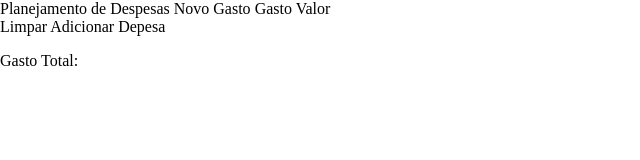
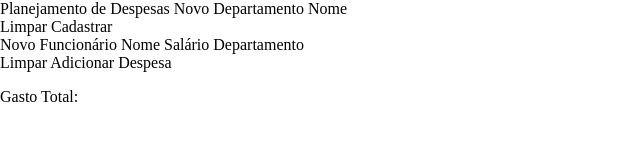
Before and after one commit to holiverleite/ionicJSPuro, a plain HTML site: page index.html in a window 1280 px wide. Shown: the whole page, without its empty margins (0-640 px from the left). Drawn offline with nearby package versions, Linux system fonts and the light colour scheme.

Commit message:
Layout implementado

```diff
--- a/index.html
+++ b/index.html
@@ -22,34 +22,74 @@
                     <ion-col size-md="6" offset-md="3">
                         <ion-card>
                             <ion-card-header>
-                                <ion-card-title>Novo Gasto</ion-card-title>
+                                <ion-card-title>Novo Departamento</ion-card-title>
                             </ion-card-header>
                             <ion-card-content>
                                 <ion-item>
-                                    <ion-label position="floating">Gasto</ion-label>
+                                    <ion-label position="floating">Nome</ion-label>
+                                    <ion-input type="text" id="input-gasto"></ion-input>
+                                </ion-item>
+                                <!-- <ion-item>
+                                    <ion-label position="floating">Valor</ion-label>
+                                    <ion-input type="number" id="input-valor"></ion-input>
+                                </ion-item> -->
+                                <div margin-vertical text-right>
+                                    <ion-button fill="outline" color="danger" id="btn-limpar">
+                                        <ion-icon slot="start" name="close"></ion-icon> Limpar
+                                    </ion-button>
+                                    <ion-button id="btn-enviar">
+                                        <ion-icon slot="start" name="add-circle"></ion-icon>Cadastrar
+                                    </ion-button>
+                                </div>
+                            </ion-card-content>
+                        </ion-card>
+                    </ion-col>
+                </ion-row>
+
+                <ion-row>
+                    <!--Size de 1 até 12-->
+                    <ion-col size-md="6" offset-md="3">
+                        <ion-card>
+                            <ion-card-header>
+                                <ion-card-title>Novo Funcionário</ion-card-title>
+                            </ion-card-header>
+                            <ion-card-content>
+                                <ion-item>
+                                    <ion-label position="floating">Nome</ion-label>
                                     <ion-input type="text" id="input-gasto"></ion-input>
                                 </ion-item>
                                 <ion-item>
-                                    <ion-label position="floating">Valor</ion-label>
+                                    <ion-label position="floating">Salário</ion-label>
                                     <ion-input type="number" id="input-valor"></ion-input>
+                                </ion-item>
+                                <ion-item>
+                                    <ion-label>Departamento</ion-label>
+                                    <ion-select placeholder="Selecione um">
+                                      <!-- <ion-select-option value="f">Female</ion-select-option> -->
+                                      <ion-select-option>Nenhum</ion-select-option>
+                                    </ion-select>
+                                    <ion-input type="text" id="input-gasto"></ion-input>
                                 </ion-item>
                                 <div margin-vertical text-right>
                                     <ion-button fill="outline" color="danger" id="btn-limpar">
                                         <ion-icon slot="start" name="close"></ion-icon> Limpar
                                     </ion-button>
                                     <ion-button id="btn-enviar">
-                                        <ion-icon slot="start" name="add-circle"></ion-icon>Adicionar Depesa
+                                        <ion-icon slot="start" name="add-circle"></ion-icon>Adicionar Despesa
                                     </ion-button>
                                 </div>
                             </ion-card-content>
                         </ion-card>
                     </ion-col>
                 </ion-row>
+
+
                 <ion-row>
                     <ion-col size-md="6" offset-md="3">
                         <ion-list id="lista-gastos"></ion-list>
                     </ion-col>
                 </ion-row>
+
                 <ion-row>
                     <ion-col size-md="6" offset-md="3">
                         <p margin>Gasto Total: <span: id="gastosTotais"></span></p>
```
